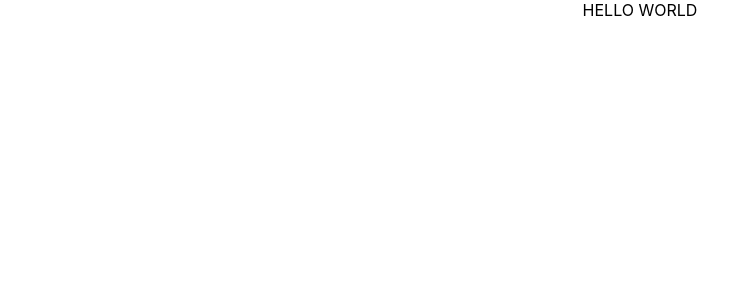
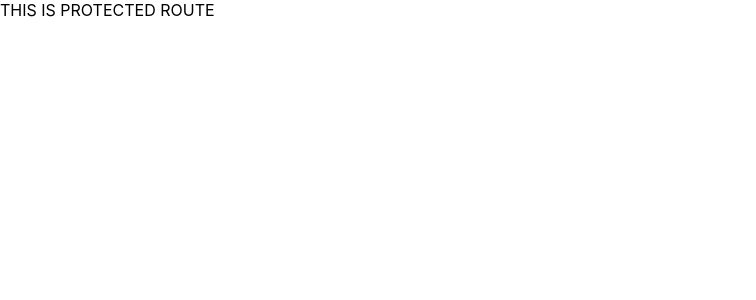
Before and after one commit to iCode-Cat/19-Shopping-List, a React (Create React App) app in the folder Client/: page / in a window 1280 px wide. Shown: the top 300 px of the page, without its empty margins (0-756 px from the left). Built offline with nearby package versions, Linux system fonts and the light colour scheme.

Commit message:
Protected Route Added

```diff
--- a/Client/src/App.js
+++ b/Client/src/App.js
@@ -1,7 +1,24 @@
 import './App.css';
+import { BrowserRouter as Router, Route } from 'react-router-dom';
+import Test from './Pages/Test';
+import Login from './Pages/Auth/Login';
+import Register from './Pages/Auth/Register';
+import ProtectedRoute from './Components/ProtectedRoute';
 
 function App() {
-  return <div className='App'>HELLO WORLD</div>;
+  const isAuthenticated = true;
+  return (
+    <Router>
+      <ProtectedRoute
+        isAuthenticated={isAuthenticated}
+        exact
+        path='/'
+        component={Test}
+      />
+      <Route path='/login' component={Login} />
+      <Route path='/register' component={Register} />
+    </Router>
+  );
 }
 
 export default App;
--- /dev/null
+++ b/Client/src/Components/ProtectedRoute.jsx
@@ -0,0 +1,27 @@
+import React from 'react';
+import { Route, Redirect } from 'react-router-dom';
+
+const ProtectedRoute = ({
+  isAuthenticated: isAuthenticated,
+  component: Component,
+  ...rest
+}) => {
+  return (
+    <Route
+      {...rest}
+      render={(props) => {
+        if (isAuthenticated) {
+          return <Component />;
+        } else {
+          return (
+            <Redirect
+              to={{ pathname: '/login', state: { from: props.location } }}
+            />
+          );
+        }
+      }}
+    ></Route>
+  );
+};
+
+export default ProtectedRoute;
--- a/Client/src/Pages/Auth/Login.jsx
+++ b/Client/src/Pages/Auth/Login.jsx
@@ -0,0 +1,7 @@
+import React from 'react';
+
+const Login = () => {
+  return <div>LOGIN</div>;
+};
+
+export default Login;
--- a/Client/src/Pages/Auth/Register.jsx
+++ b/Client/src/Pages/Auth/Register.jsx
@@ -0,0 +1,7 @@
+import React from 'react';
+
+const Register = () => {
+  return <div>REGISTER</div>;
+};
+
+export default Register;
--- /dev/null
+++ b/Client/src/Pages/Test.jsx
@@ -0,0 +1,7 @@
+import React from 'react';
+
+const Test = () => {
+  return <div>THIS IS PROTECTED ROUTE</div>;
+};
+
+export default Test;
```
